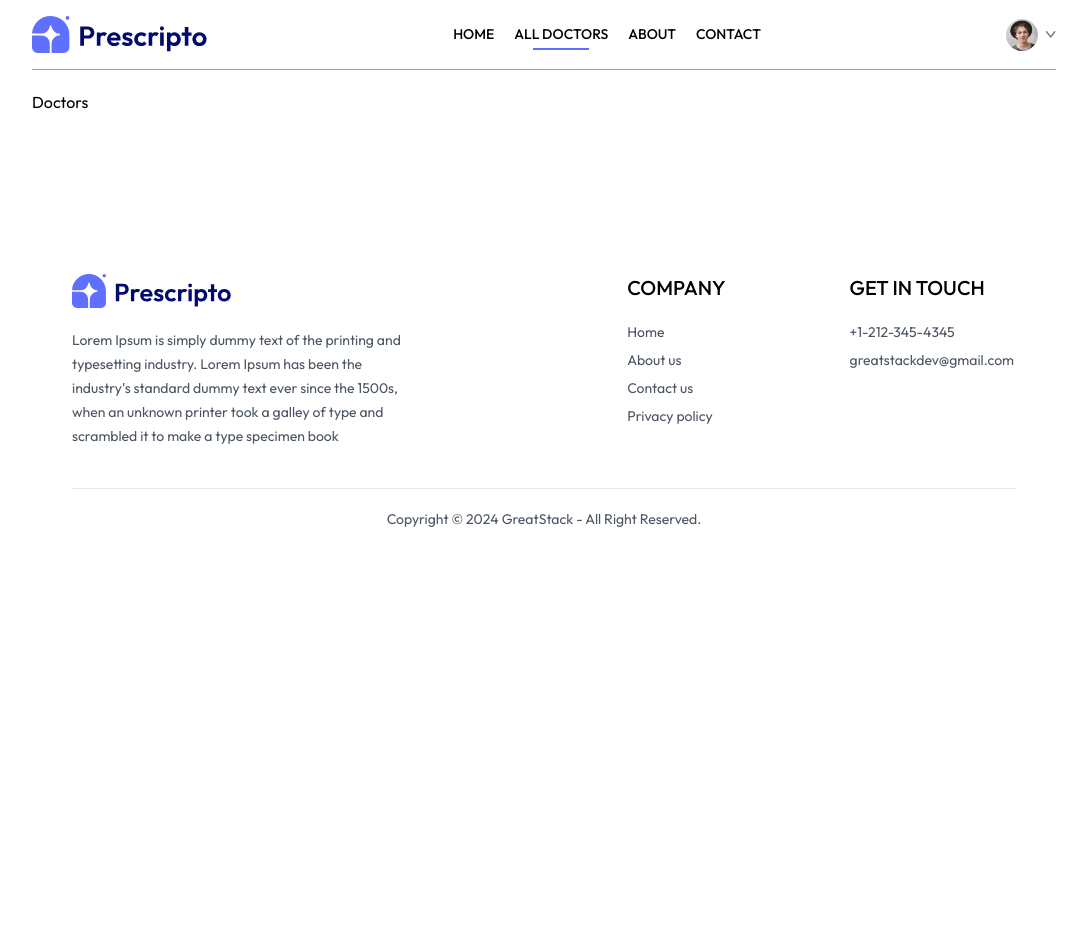
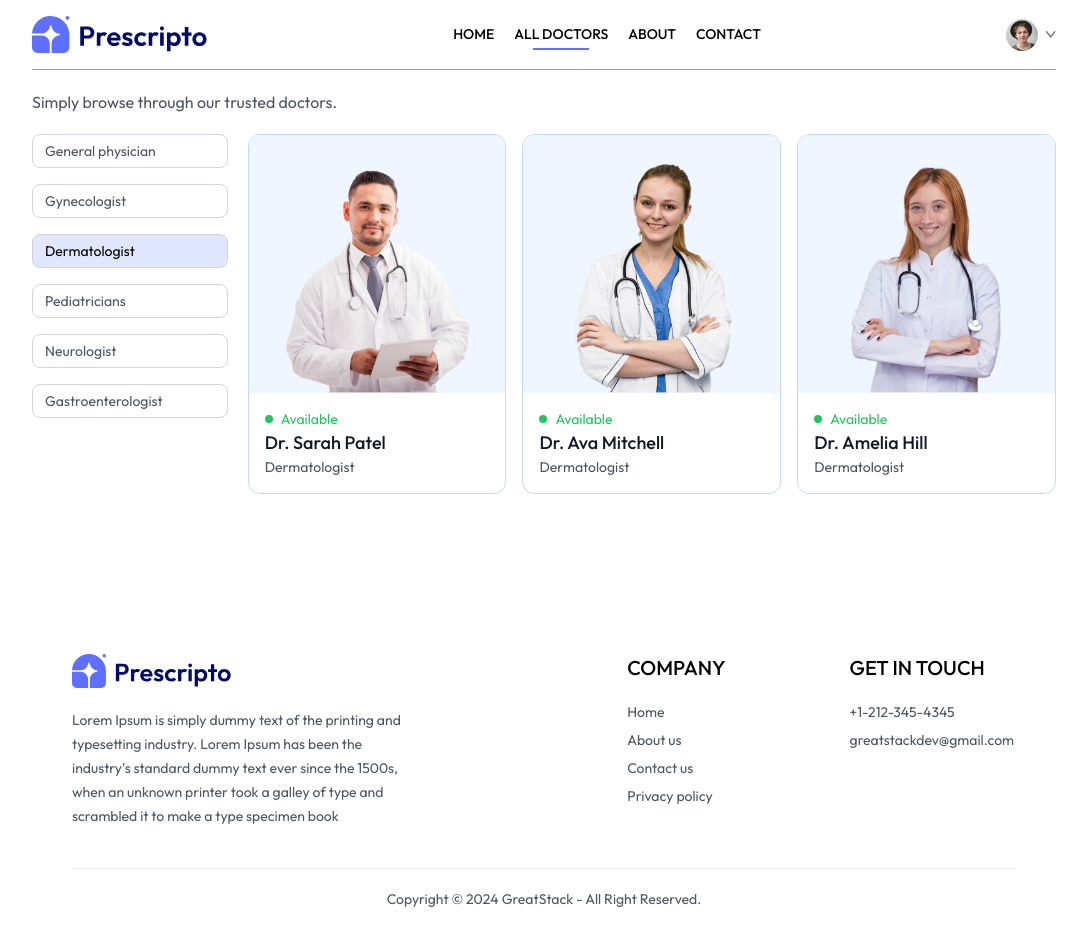
Before and after one commit to cyeongb/DOCTOR_BOOKING, a React (Vite) app in the folder doctor-appointment-booking/: page /doctors/Dermatologist in a window 1280 px wide. Shown: the whole page, without its empty margins (96-1183 px from the left). Before the commit the page ends 800 px from the top, so only its background shows below. Built offline with nearby package versions, Linux system fonts and the light colour scheme.

Commit message:
doctors 페이지 수정 및 생성

```diff
--- a/doctor-appointment-booking/src/App.jsx
+++ b/doctor-appointment-booking/src/App.jsx
@@ -19,7 +19,7 @@
      <Routes>
       <Route path="/" element={<Home />}/>
       <Route path="/doctors" element={<Doctors />}/>
-      <Route path="/doctors/:specialty" element={<Doctors />}/>
+      <Route path="/doctors/:speciality" element={<Doctors />}/>
       <Route path="/login" element={<Login />}/>
       <Route path="/about" element={<About />}/>
       <Route path="/contact" element={<Contact />}/>
--- a/doctor-appointment-booking/src/components/Navbar.jsx
+++ b/doctor-appointment-booking/src/components/Navbar.jsx
@@ -10,7 +10,7 @@
 
   return (
     <div className="flex items-center justify-between text-sm py-4 mb-5 border-b border-b-gray-400 ">
-      <img className="w-44 cursor-pointer" src={assets.logo} alt="" />
+      <img onClick={()=>navigate('/')} className="w-44 cursor-pointer" src={assets.logo} alt="" />
       <ul className="hidden md:flex items-start gap-5 font-medium ">
         <NavLink to="/">
           <li className="py-1">HOME</li>
--- a/doctor-appointment-booking/src/pages/Doctors.jsx
+++ b/doctor-appointment-booking/src/pages/Doctors.jsx
@@ -1,9 +1,60 @@
-import React from 'react'
+import React, { useContext, useEffect, useState } from 'react'
+import {useNavigate, useParams} from 'react-router-dom'
+import { AppContext } from '../context/AppContext'
 
 const Doctors = () => {
+  const {speciality} = useParams();
+  const [filterDoc,setFilterDoc] = useState([]);
+  const navigate = useNavigate();
+
+  const {doctors} = useContext(AppContext);
+
+
+  const applyFilter = () => {
+    if(speciality){
+      setFilterDoc(doctors.filter(doc => doc.speciality === speciality))
+    }else{
+      setFilterDoc(doctors)
+    }
+  }
+
+  useEffect(()=>{
+    applyFilter()
+  },[doctors,speciality])  //바뀔때 마다 실행.
+
   return (
     <div>
-      Doctors
+      <p className='text-gray-600'> Simply browse through our trusted doctors.</p>
+      <div className='flex flex-col sm:flex-row items-start gap-5 mt-5'>
+        <div className='flex flex-col gap-4 text-sm text-gray-600'>
+          <p onClick={()=> speciality === 'General physician'? navigate('/doctors') : navigate('/doctors/General physician')} className={`w-[94vw] sm:w-auto pl-3 py-1.5 pr-16 border border-gray-300 rounded-lg transition-all cursor-pointer hover:font-semibold ${speciality === "General physician" ?"bg-indigo-100 text-black" : "" }`}>General physician</p>
+          <p onClick={()=> speciality === 'Gynecologist'? navigate('/doctors') : navigate('/doctors/Gynecologist')} className={`w-[94vw] sm:w-auto pl-3 py-1.5 pr-16 border border-gray-300 rounded-lg transition-all cursor-pointer hover:font-semibold ${speciality === "Gynecologist" ?"bg-indigo-100 text-black" : "" }`}>Gynecologist</p>
+          <p onClick={()=> speciality === 'Dermatologist'? navigate('/doctors') : navigate('/doctors/Dermatologist')} className={`w-[94vw] sm:w-auto pl-3 py-1.5 pr-16 border border-gray-300 rounded-lg transition-all cursor-pointer hover:font-semibold ${speciality === "Dermatologist" ?"bg-indigo-100 text-black" : "" }`}>Dermatologist</p>
+          <p onClick={()=> speciality === 'Pediatricians'? navigate('/doctors') : navigate('/doctors/Pediatricians')} className={`w-[94vw] sm:w-auto pl-3 py-1.5 pr-16 border border-gray-300 rounded-lg transition-all cursor-pointer hover:font-semibold ${speciality === "Pediatricians" ?"bg-indigo-100 text-black" : "" }`}>Pediatricians</p>
+          <p onClick={()=> speciality === 'Neurologist'? navigate('/doctors') : navigate('/doctors/Neurologist')} className={`w-[94vw] sm:w-auto pl-3 py-1.5 pr-16 border border-gray-300 rounded-lg transition-all cursor-pointer hover:font-semibold ${speciality === "Neurologist" ?"bg-indigo-100 text-black" : "" }`}>Neurologist</p>
+          <p onClick={()=> speciality === 'Gastroenterologist'? navigate('/doctors') : navigate('/doctors/Gastroenterologist')} className={`w-[94vw] sm:w-auto pl-3 py-1.5 pr-16 border border-gray-300 rounded-lg transition-all cursor-pointer hover:font-semibold ${speciality === "Gastroenterologist" ?"bg-indigo-100 text-black" : "" }`}>Gastroenterologist</p>
+        </div>
+        <div className='w-full grid grid-cols-auto gap-4 gap-y-6'>
+          {
+            filterDoc.map((item, index) => (
+          <div onClick={()=>navigate(`/appointment/${item._id}`)}
+            className="border border-blue-200 rounded-xl overflow-hidden cursor-pointer hover:translate-y-[-10px] transition-all duration-500"
+            key={index}
+          >
+            <img className="bg-blue-50" src={item.image} alt="" />
+            <div className="p-4">
+              <div className="flex items-center gap-2 text-sm text-center text-green-500">
+                <p className="w-2 h-2 bg-green-500 rounded-full">{}</p>
+                <p>Available</p>
+              </div>
+              <p className="text-gray-900 text-lg font-medium">{item.name}</p>
+              <p className="text-gray-600 text-sm">{item.speciality}</p>
+            </div>
+          </div>
+        ))
+          }
+        </div>
+      </div>
     </div>
   )
 }
```
